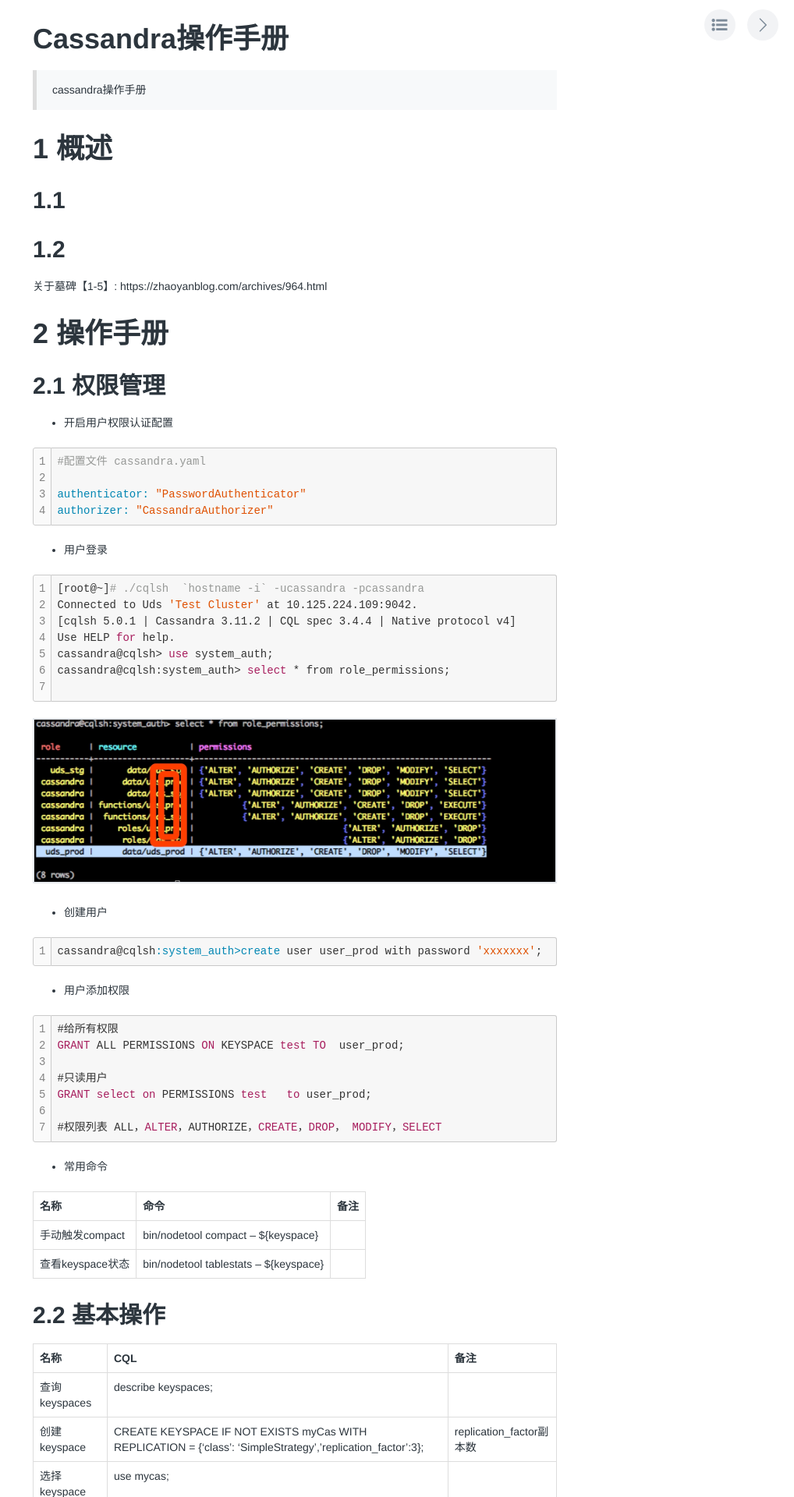
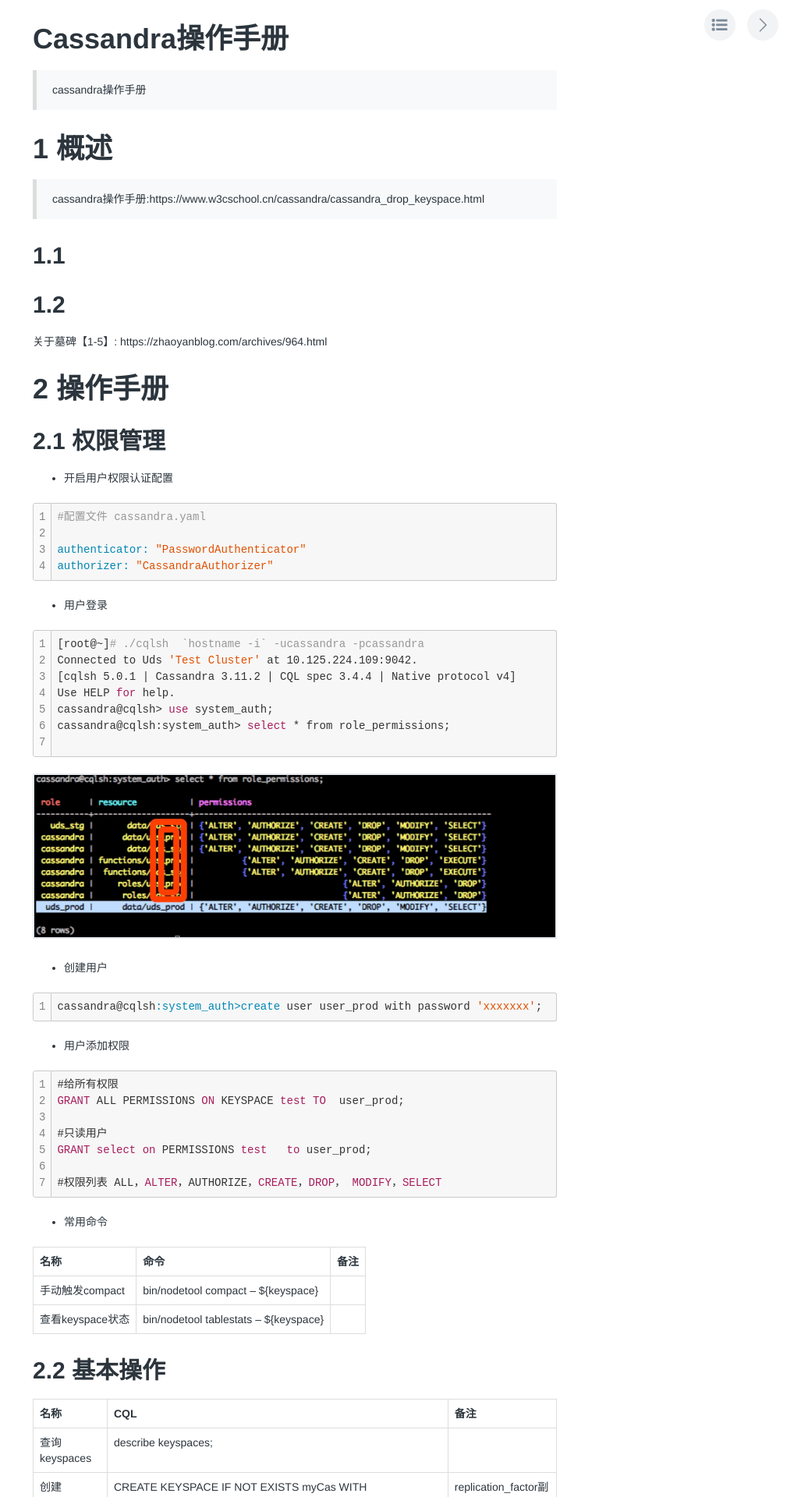
Before and after one commit to wangbokun/wangbokun.github.io, a Jekyll site: the page built from _posts/运维/cassandra/2018-07-21-cassandra操作手册.md, in a window 1280 px wide. Shown: the top 1920 px of the page at 78% size, without its empty margins (262-1280 px from the left). Built offline with Jekyll 4.4.1, drawn with Linux system fonts in a browser that asks for light colours; comment, search, counter and statistics services are not loaded.

Commit message:
cassandra

```diff
--- a/_posts/运维/cassandra/2018-07-21-cassandra操作手册.md
+++ b/_posts/运维/cassandra/2018-07-21-cassandra操作手册.md
@@ -6,6 +6,8 @@ category: 运维
 > cassandra操作手册
 
 # 1 概述
+>cassandra操作手册:https://www.w3cschool.cn/cassandra/cassandra_drop_keyspace.html
+
 ## 1.1
 ## 1.2
 关于墓碑【1-5】: https://zhaoyanblog.com/archives/964.html
```
